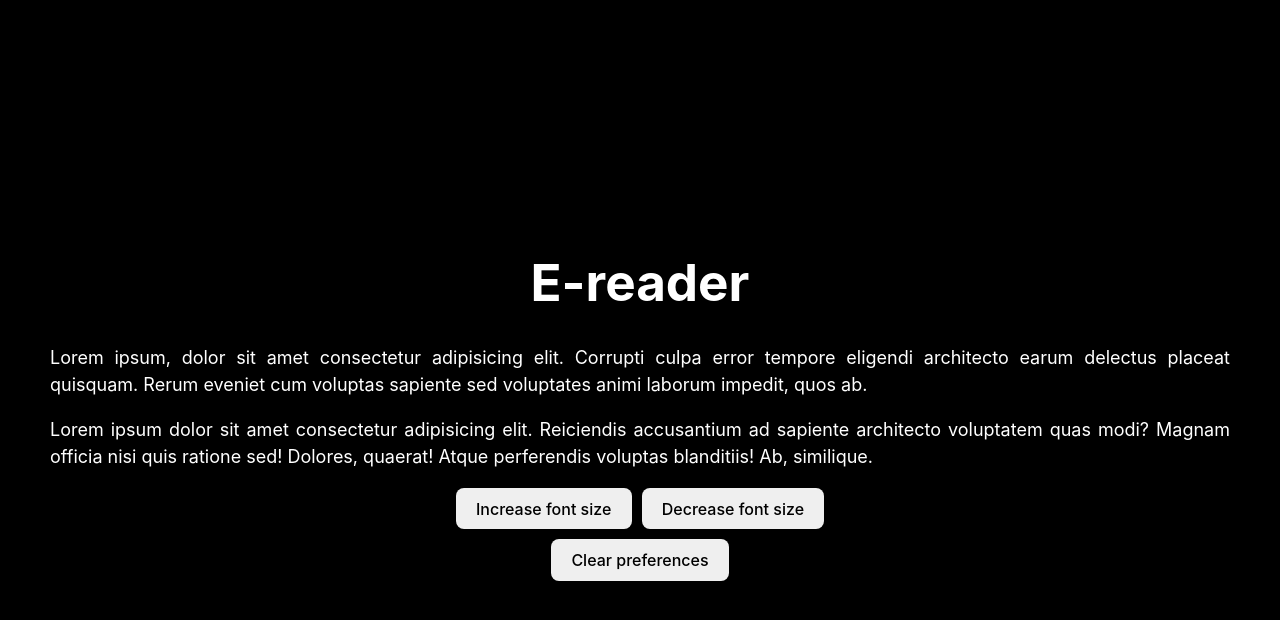
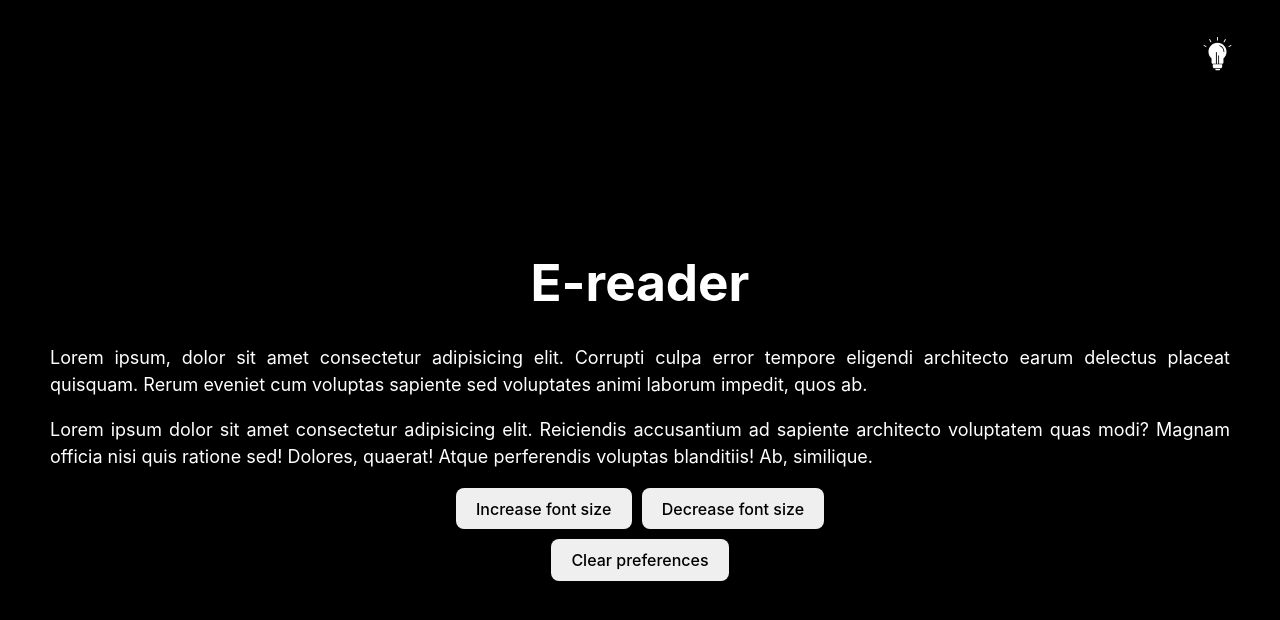
Before and after one commit to biancashiromoto/eReader, a React (Vite) app: page / in a window 1280 px wide. Shown: the top 620 px of the page. Built offline with nearby package versions, Linux system fonts and the light colour scheme.

Commit message:
style: Implement condition to toggle mode button className

```diff
--- a/src/App.tsx
+++ b/src/App.tsx
@@ -42,9 +42,8 @@ function App() {
   return (
     <div>
       <Button
-          className="toggle-mode-button"
+          className={`${config.isDarkModeOn ? "toggle-mode-button-dark" : "toggle-mode-button-light"} toggle-mode-button`}
           name="toggle-mode"
-          label="Toggle mode"
           onClick={() => toggleMode()}
         />
       <h1>E-reader</h1>
```
